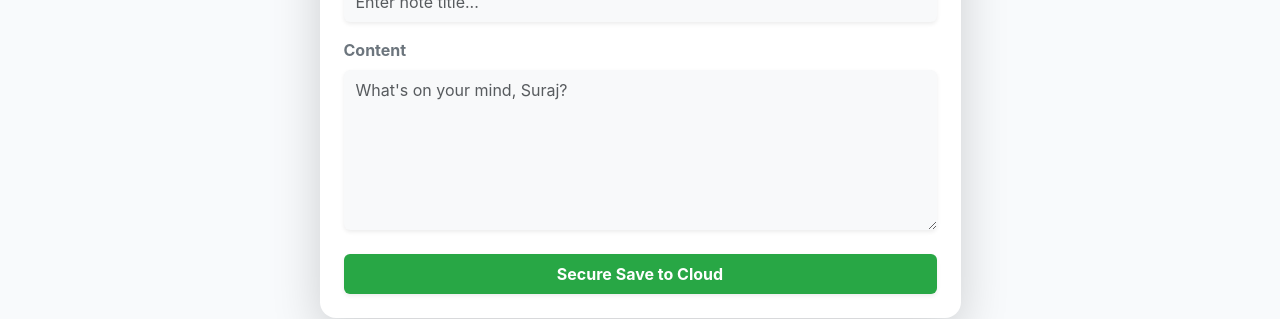
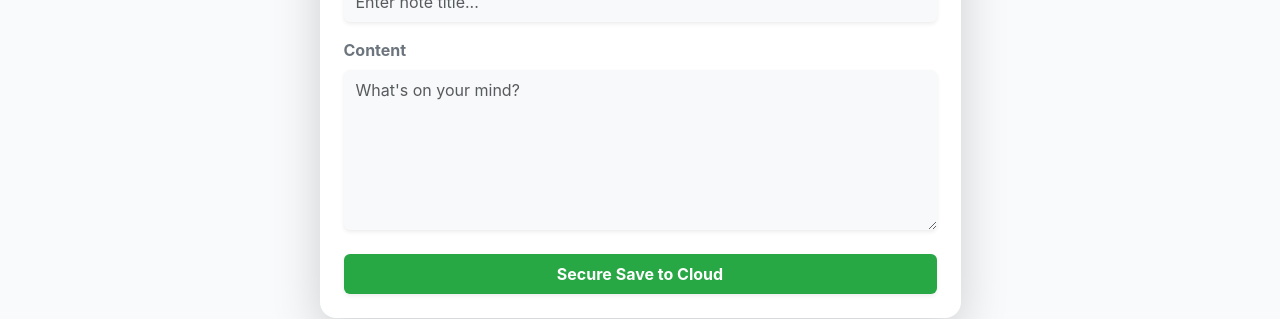
Before and after one commit to suraj8521-saw/easynotes-frontend, a React (Vite) app: page /create-note in a window 1280 px wide. Shown: the part 273-592 px from the top of the page. Built offline with nearby package versions, Linux system fonts and the light colour scheme; no server answers; sample sign-in values are in the browser's storage.

Commit message:
profile name fetch update

```diff
--- a/src/pages/CreateNote.jsx
+++ b/src/pages/CreateNote.jsx
@@ -83,7 +83,7 @@ const CreateNote = () => {
                 <textarea
                   name="content"
                   className="form-control py-2 shadow-sm border-0 bg-light"
-                  placeholder="What's on your mind, Suraj?"
+                  placeholder="What's on your mind?"
                   rows="6"
                   value={note.content}
                   onChange={handleChange}
```
